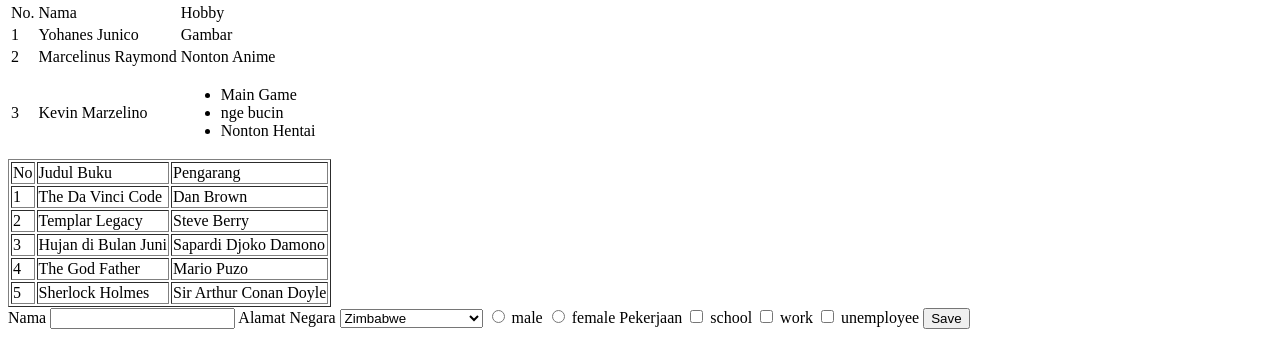
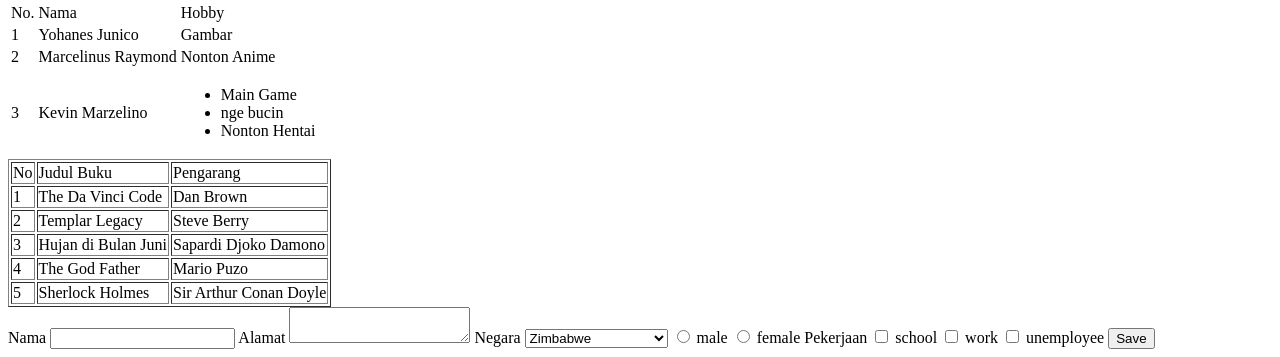
Before and after one commit to reginn23/dummy-web, a plain HTML site: page index.html in a window 1280 px wide. Shown: the part 1336-1693 px from the top of the page. Drawn offline with Linux system fonts and the light colour scheme.

Commit message:
Update index.html

```diff
--- a/index.html
+++ b/index.html
@@ -124,7 +124,7 @@ This page is a list of the names of Greek gods in ancient mythology and their ro
       <input type="text">
 
       <label>Alamat</label>
-      <text area></text area>
+      <textarea></textarea>
 
       <label>Negara</label>
       <select>
```
